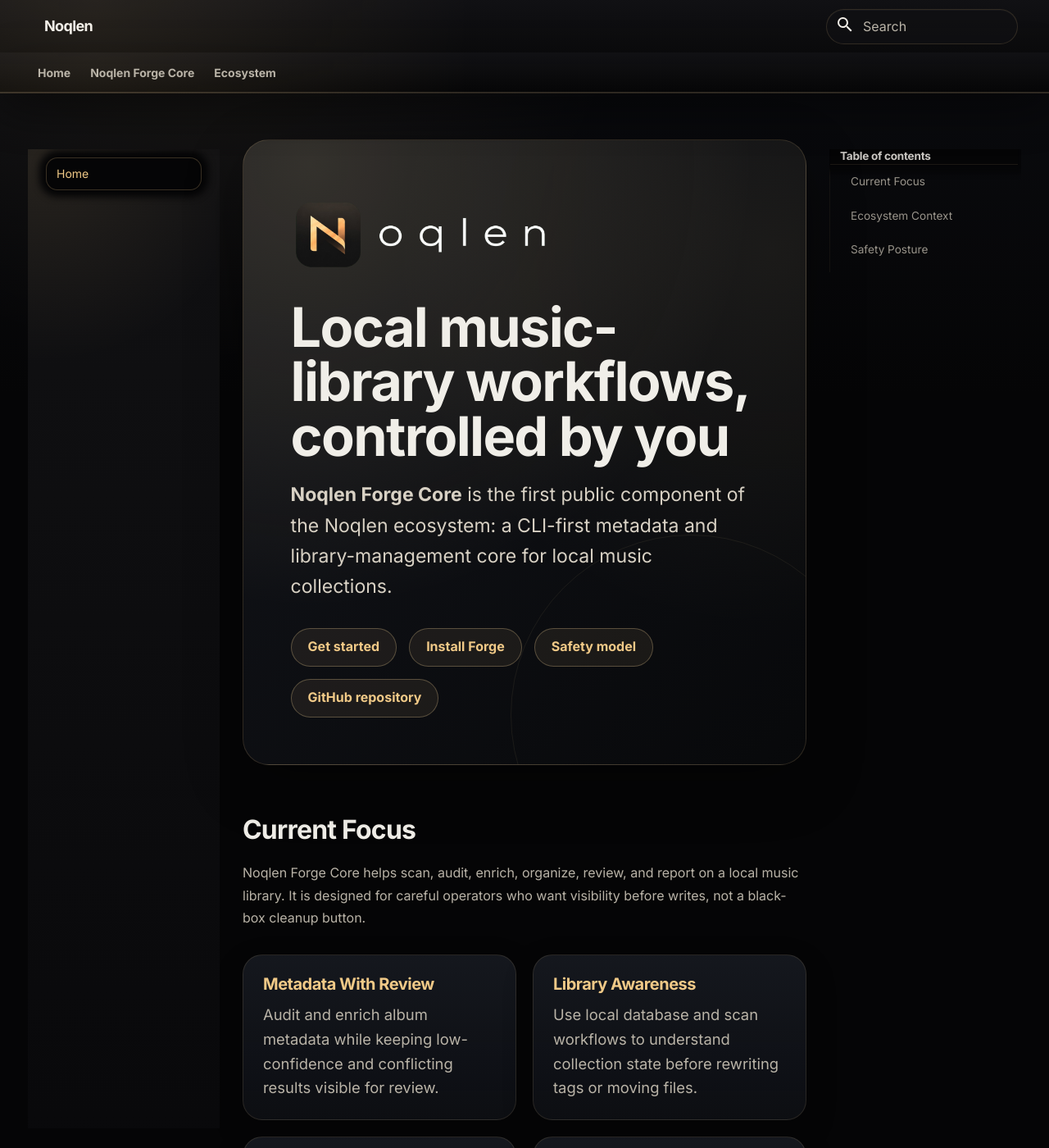
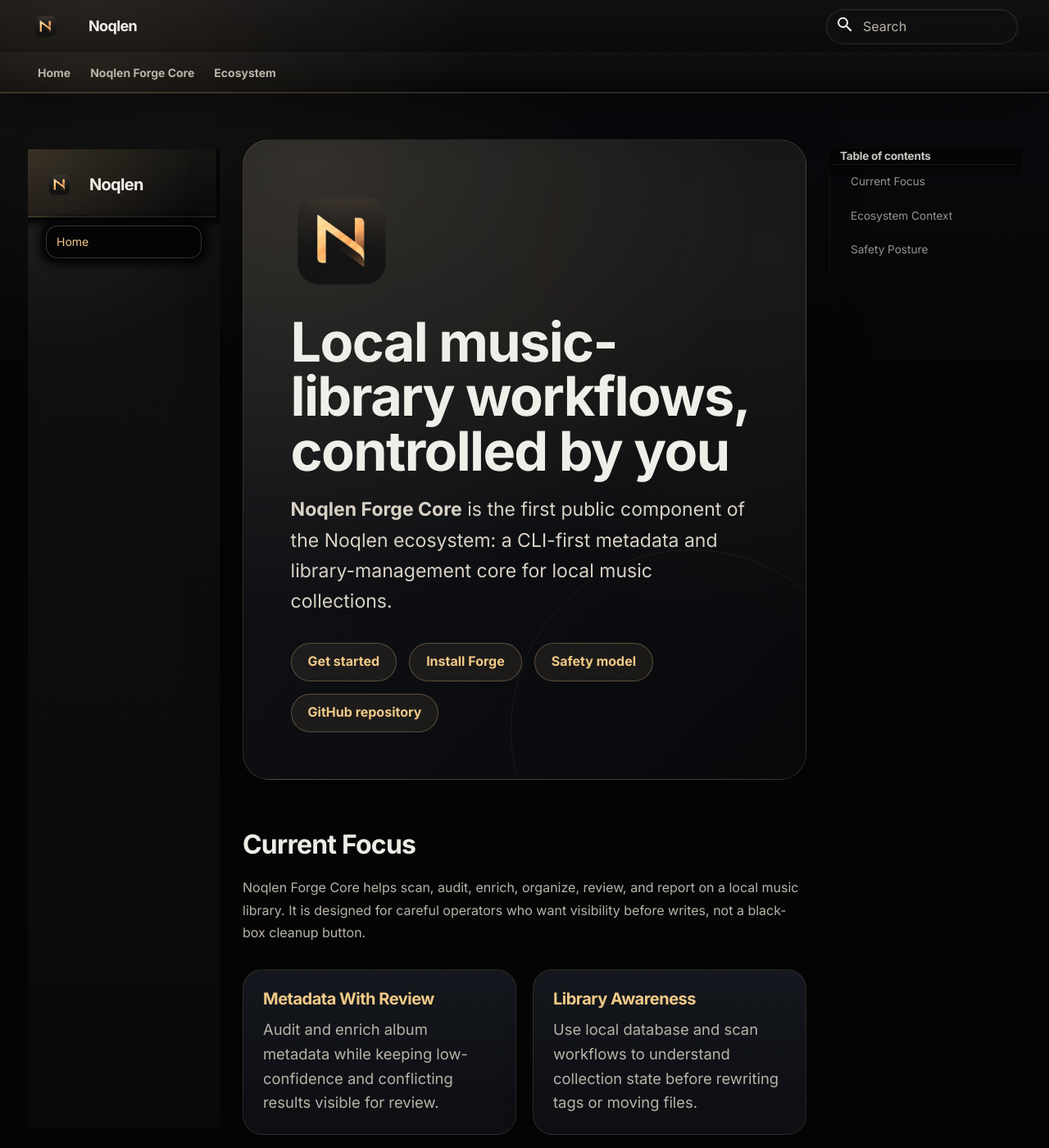
Before and after one commit to jssantogit/noqlen-forge-core, an MkDocs documentation site: the page built from docs_site/index.md, in a window 1280 px wide and 1400 px high. Shown: the whole window at 82% size. Built offline with MkDocs 1.6.1 and Material for MkDocs 9.7.7, drawn with Linux system fonts in a browser that asks for light colours.

Commit message:
fix(ui): correct Noqlen logo usage on mobile navigation
- Use the icon logo asset for safer mobile branding.

- Fix drawer/sidebar logo sizing and spacing.

- Keep the home hero logo responsive without changing page behavior.

```diff
--- a/docs_site/assets/stylesheets/extra.css
+++ b/docs_site/assets/stylesheets/extra.css
@@ -69,7 +69,21 @@ body {
 
 .md-header__button.md-logo,
 .md-nav__button.md-logo {
-  display: none;
+  display: inline-flex;
+  align-items: center;
+  justify-content: center;
+  width: 2.2rem;
+  height: 2.2rem;
+  margin: 0 0.15rem 0 0;
+  padding: 0.35rem;
+}
+
+.md-header__button.md-logo img,
+.md-nav__button.md-logo img {
+  display: block;
+  width: 1.5rem;
+  height: 1.5rem;
+  object-fit: contain;
 }
 
 .md-header__title {
@@ -195,6 +209,9 @@ body {
 }
 
 .md-nav--primary > .md-nav__title {
+  display: flex;
+  align-items: center;
+  gap: 0.55rem;
   min-height: 4.1rem;
   margin: -0.5rem -0.5rem 0.5rem;
   padding: 1.05rem 0.85rem 0.85rem;
@@ -358,7 +375,7 @@ body {
   position: relative;
   z-index: 1;
   display: block;
-  width: min(16.5rem, 70vw);
+  width: clamp(4.75rem, 10vw, 7rem);
   height: auto;
   margin: 0 0 1.35rem;
 }
@@ -519,6 +536,24 @@ body {
     font-size: 1rem;
   }
 
+  .md-nav--primary > .md-nav__title {
+    min-height: 3.9rem;
+    padding: 0.85rem 0.8rem;
+  }
+
+  .md-nav--primary > .md-nav__title .md-nav__button.md-logo {
+    flex: 0 0 2rem;
+    width: 2rem;
+    height: 2rem;
+    margin: 0;
+    padding: 0.3rem;
+  }
+
+  .md-nav--primary > .md-nav__title .md-nav__button.md-logo img {
+    width: 1.4rem;
+    height: 1.4rem;
+  }
+
   .md-nav__list {
     padding: 0.45rem;
   }
@@ -559,8 +594,9 @@ body {
   }
 
   .noqlen-hero-logo {
-    width: min(11rem, 66vw);
-    margin-bottom: 1rem;
+    width: 4.25rem;
+    max-width: 24vw;
+    margin-bottom: 0.85rem;
   }
 
   .noqlen-hero h1 {
--- a/docs_site/index.md
+++ b/docs_site/index.md
@@ -1,5 +1,5 @@
 <section class="noqlen-hero">
-<img class="noqlen-hero-logo" src="assets/images/noqlen-logo.png" alt="Noqlen">
+<img class="noqlen-hero-logo" src="assets/brand/noqlen_website_logo_notext.png" alt="Noqlen logo">
 
 <h1>Local music-library workflows, controlled by you</h1>
 
--- /dev/null
+++ b/docs_site/overrides/partials/logo.html
@@ -0,0 +1,6 @@
+{% if config.theme.logo %}
+  <img src="{{ config.theme.logo | url }}" alt="Noqlen logo">
+{% else %}
+  {% set icon = config.theme.icon.logo or "material/library" %}
+  {% include ".icons/" ~ icon ~ ".svg" %}
+{% endif %}
--- a/mkdocs.yml
+++ b/mkdocs.yml
@@ -5,7 +5,9 @@ docs_dir: docs_site
 
 theme:
   name: material
+  custom_dir: docs_site/overrides
   language: en
+  logo: assets/brand/noqlen_website_logo_notext.png
   palette:
     scheme: slate
     primary: black
```
Also changed, not shown: docs_site/assets/brand/noqlen_website_logo_notext.png (added), public/assets/brand/noqlen_website_logo_notext.png (added).
